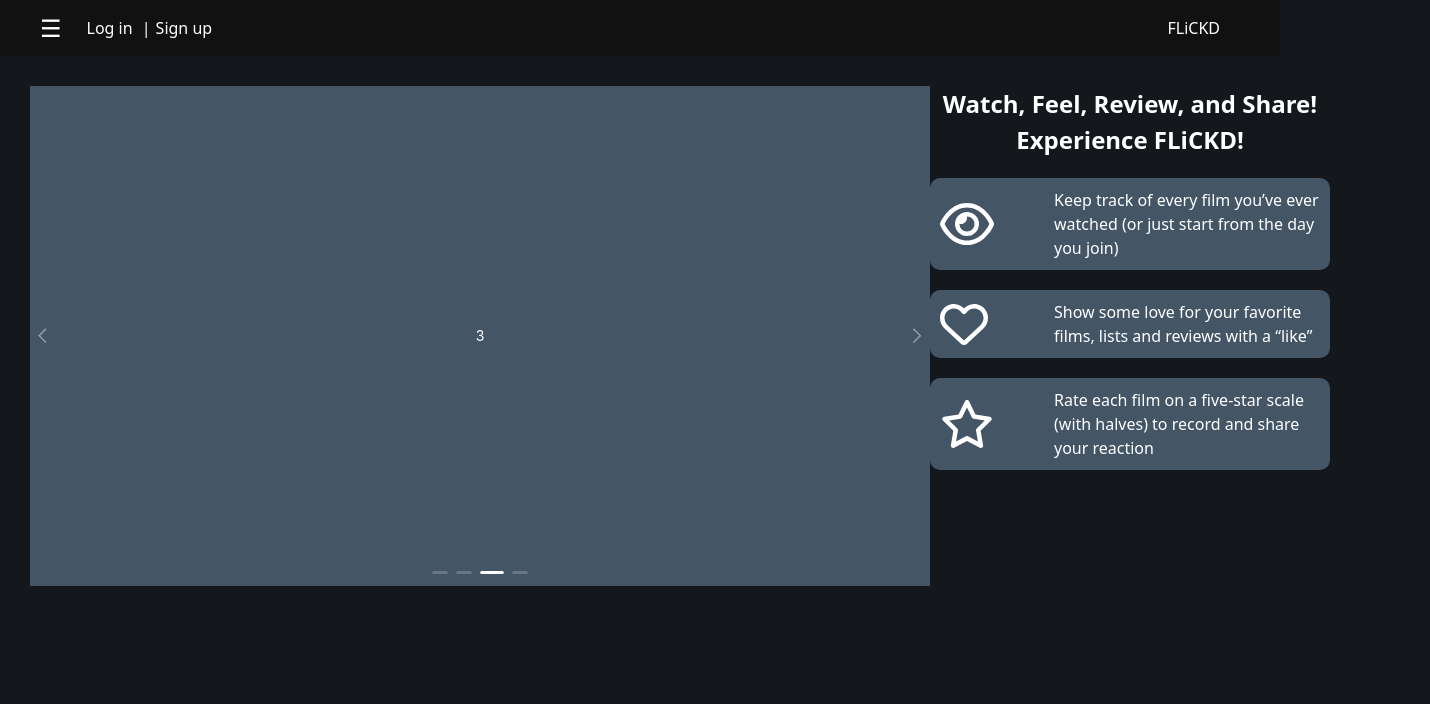
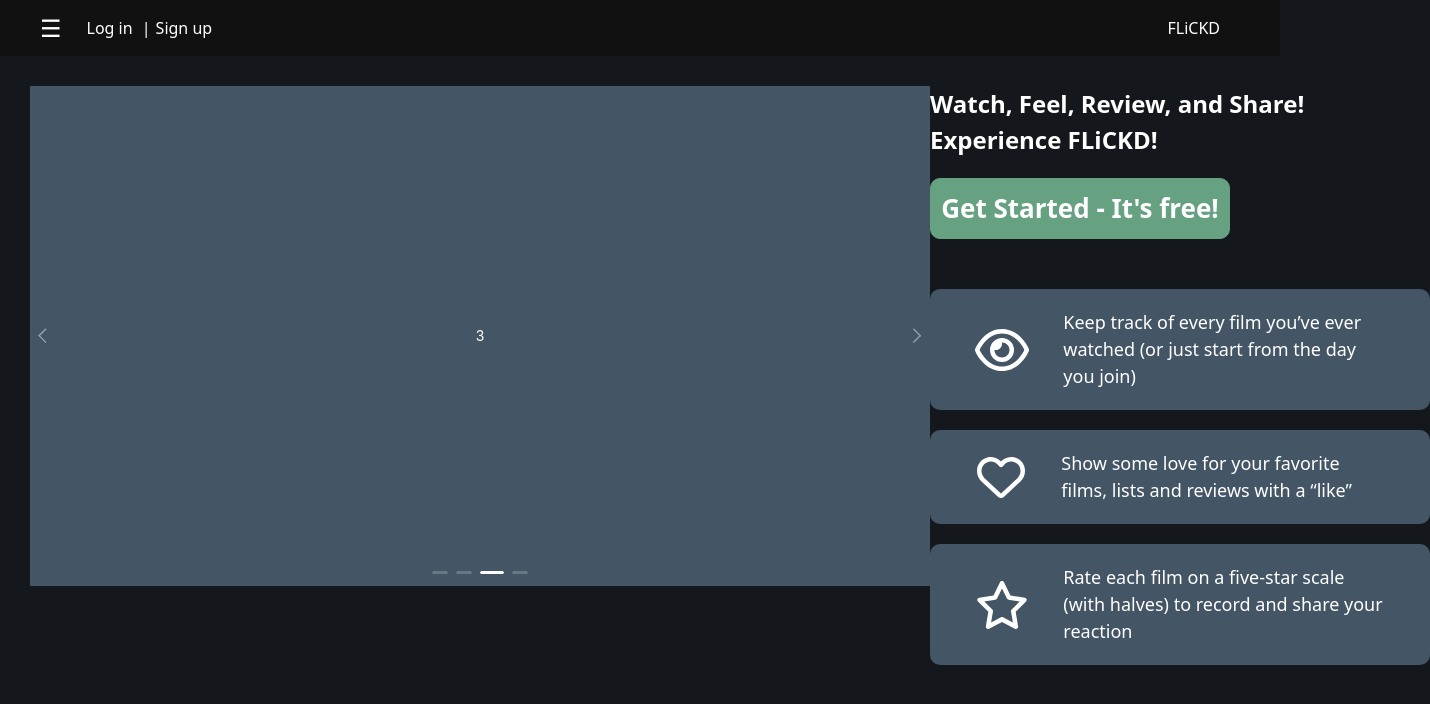
Before and after one commit to dwit729/FLICKD, a React (Vite) app in the folder frontend/: page /Home in a window 1280 px wide. Shown: the top 704 px of the page, 1430 px wide, since content can reach past the window. Built offline with nearby package versions, Linux system fonts and the light colour scheme.

Commit message:
Added button

```diff
--- a/frontend/src/App.css
+++ b/frontend/src/App.css
@@ -19,6 +19,8 @@
 }
 
 .title-heading {
+    width: 80%;
+    text-align: start;
     font-size: 24px;
     font-weight: 600;
     margin-bottom: 20px;
@@ -35,23 +37,28 @@
 }
 
 .info-container {
+    display: flex;
+    flex-direction: column;
+    justify-content: start;
     text-align: center;
     color: white;
 }
 
 .content-segment {
-    padding: 10px;
-    width: 400px;
+    padding: 20px;
+    width: 500px;
     background: var(--compliment);
     border-radius: 10px;
     margin-bottom: 20px;
     display: flex;
-    justify-content: space-between;
+    justify-content: space-evenly;
     flex-direction: row;
     align-items: center;
 }
 
 .text-segment {
+    font-size: 18px;
+    margin-left: 10px;
     text-align: start;
     width: 70%;
 }
--- /dev/null
+++ b/frontend/src/css/Button.css
@@ -0,0 +1,22 @@
+.button-default {
+    transition: ease-out 0.3s;
+    background: var(--primary_accent);
+    border: solid #66a182 1px;
+    border-radius: 10px;
+    width: 300px;
+    font-weight: 600;
+    font-size: 26px;
+    padding: 10px;
+    margin-bottom: 50px;
+    text-align: start;
+    display: flex;
+    justify-content: center;
+}
+
+.button-default:hover {
+    transition: ease-in 0.3s;
+    border: solid 1px;
+    background: var(--background);
+    border-color: var(--primary_accent);
+    color: var(--primary_accent);
+}
--- a/frontend/src/pages/HomePage.jsx
+++ b/frontend/src/pages/HomePage.jsx
@@ -4,6 +4,7 @@
 import { faEye, faHeart, faStar } from '@fortawesome/free-regular-svg-icons'
 
 import "../css/Carousel.css";
+import "../css/Button.css";
 
 const { Header, Footer, Sider, Content } = Layout;
 
@@ -28,9 +29,10 @@
           </Carousel>
         </div>
         <div className="info-container">
-          <h1 className="title-heading">
-            Watch, Feel, Review, and Share! Experience FLiCKD!
-          </h1>
+          <h1 className="title-heading"> Watch, Feel, Review, and Share! Experience FLiCKD! </h1>
+
+          <button className="button-default">Get Started - It's free!</button>
+
           <div className="content-segment">
             <FontAwesomeIcon size="3x" icon={faEye} />
             <p className="text-segment">
```
